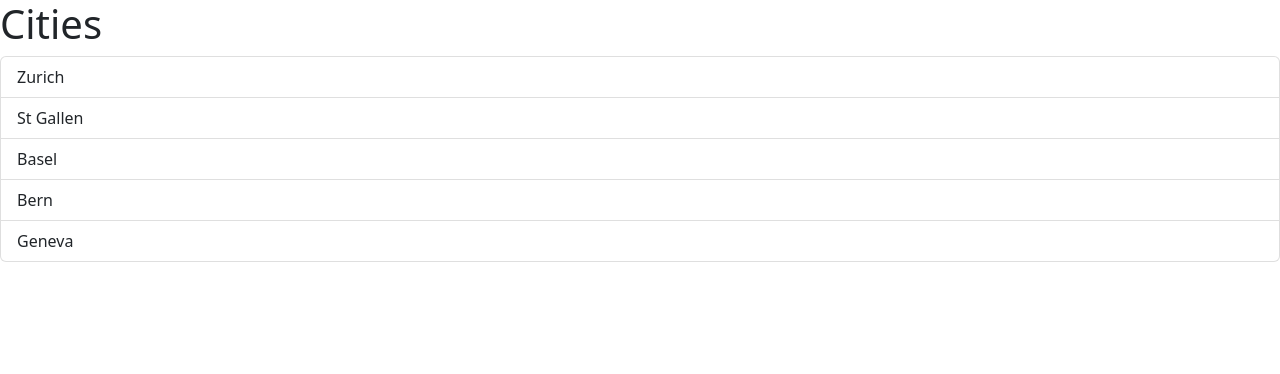
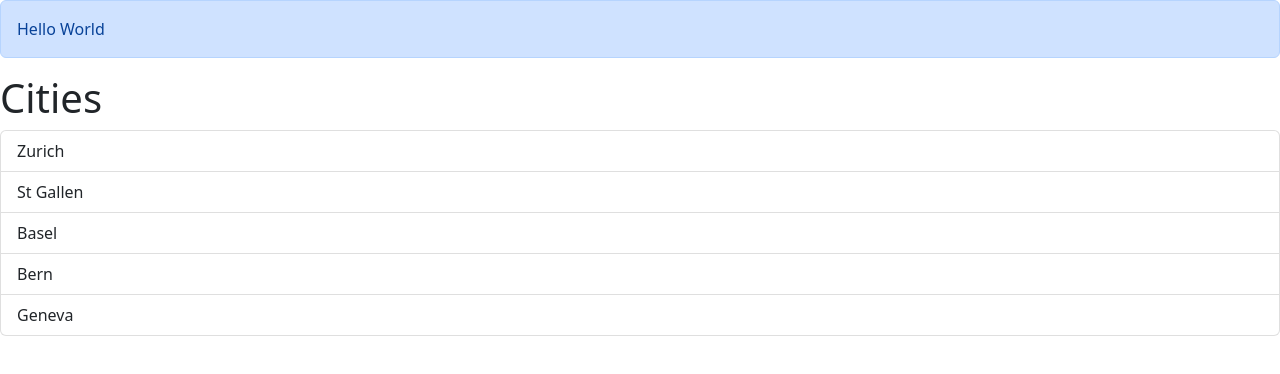
Before and after one commit to EccentricTom/react_tutorial, a React (Vite) app: page / in a window 1280 px wide. Shown: the top 374 px of the page. Built offline with nearby package versions, Linux system fonts and the light colour scheme.

Commit message:
Last steps from video

```diff
--- a/src/App.tsx
+++ b/src/App.tsx
@@ -1,9 +1,25 @@
+import Alert from "./components/Alert";
 import ListGroup from "./components/ListGroup";
 
 function App() {
   let items = ["Zurich", "St Gallen", "Basel", "Bern", "Geneva"];
 
-  return <div><ListGroup items={items} heading="Cities"/></div>
+  const handleSelectItem = (item: string) => {
+    console.log(item);
+  };
+
+  return (
+    <div>
+      <Alert>
+        Hello <span>World</span>
+      </Alert>
+      <ListGroup
+        items={items}
+        heading="Cities"
+        onSelectItem={handleSelectItem}
+      />
+    </div>
+  );
 }
 
 export default App;
--- a/src/components/Alert.tsx
+++ b/src/components/Alert.tsx
@@ -1,8 +1,12 @@
-import React from 'react'
+import { ReactNode } from "react";
 
-const Alert = () => {
+interface Props {
+    children:ReactNode;
+}
+
+const Alert = ({children}: Props) => {
   return (
-    <div>Alert</div>
+    <div className= "alert alert-primary">{children}</div>
   )
 }
 
--- a/src/components/ListGroup.tsx
+++ b/src/components/ListGroup.tsx
@@ -1,13 +1,13 @@
-import {useState } from "react";
+import { useState } from "react";
 
 interface Props {
-    items: string[];
-    heading: string;
+  items: string[];
+  heading: string;
+  onSelectItem: (item: string) => void;
 }
 
-function ListGroup({items, heading}: Props) {
-
-  const [selectedIndex, setSelectedIndex] = useState(-1)
+function ListGroup({ items, heading, onSelectItem }: Props) {
+  const [selectedIndex, setSelectedIndex] = useState(-1);
 
   return (
     <>
@@ -22,7 +22,10 @@
                 : "list-group-item"
             }
             key={item}
-            onClick={() => {setSelectedIndex(index)}}
+            onClick={() => {
+              setSelectedIndex(index);
+              onSelectItem(item);
+            }}
           >
             {item}
           </li>
```
